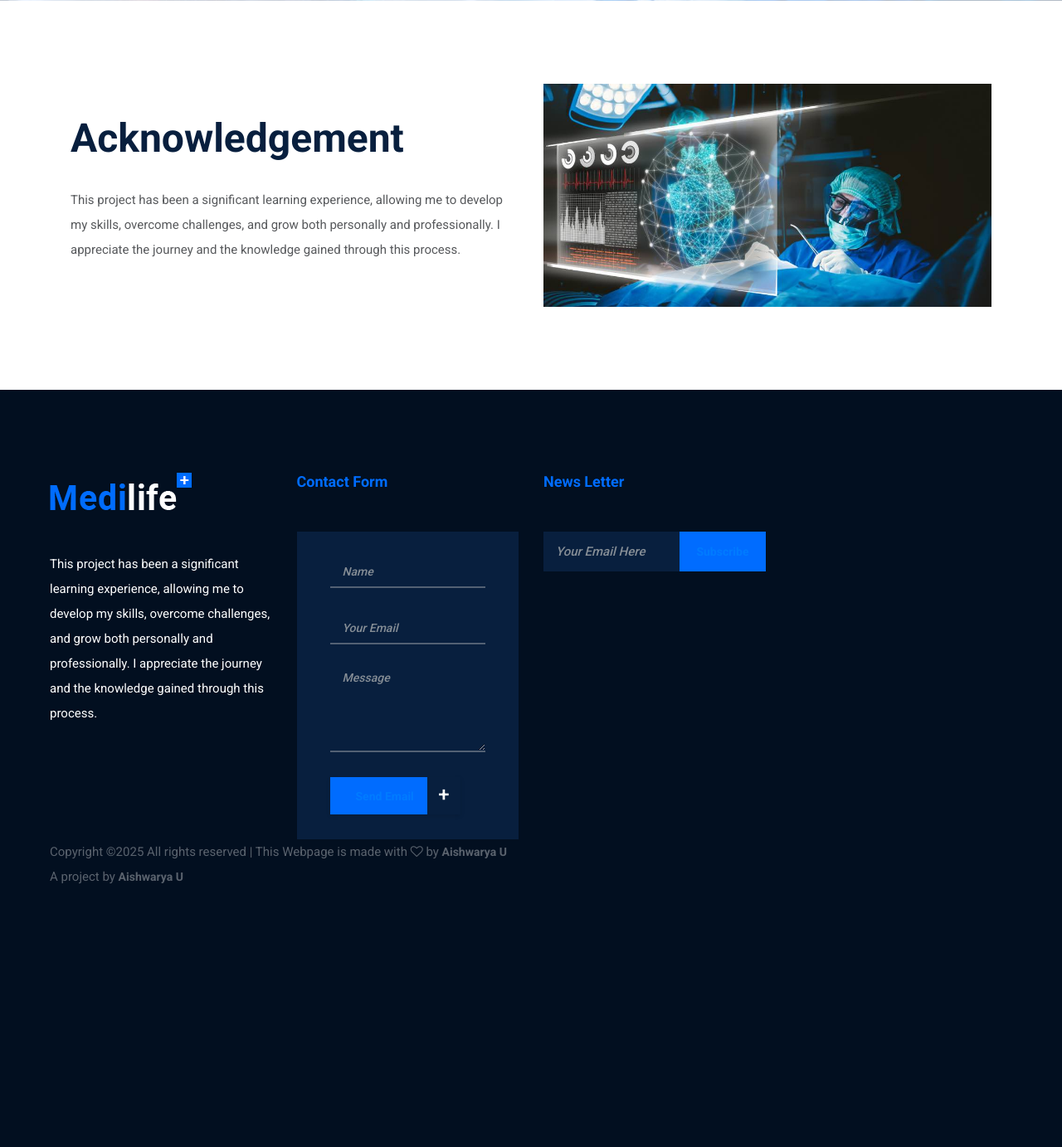
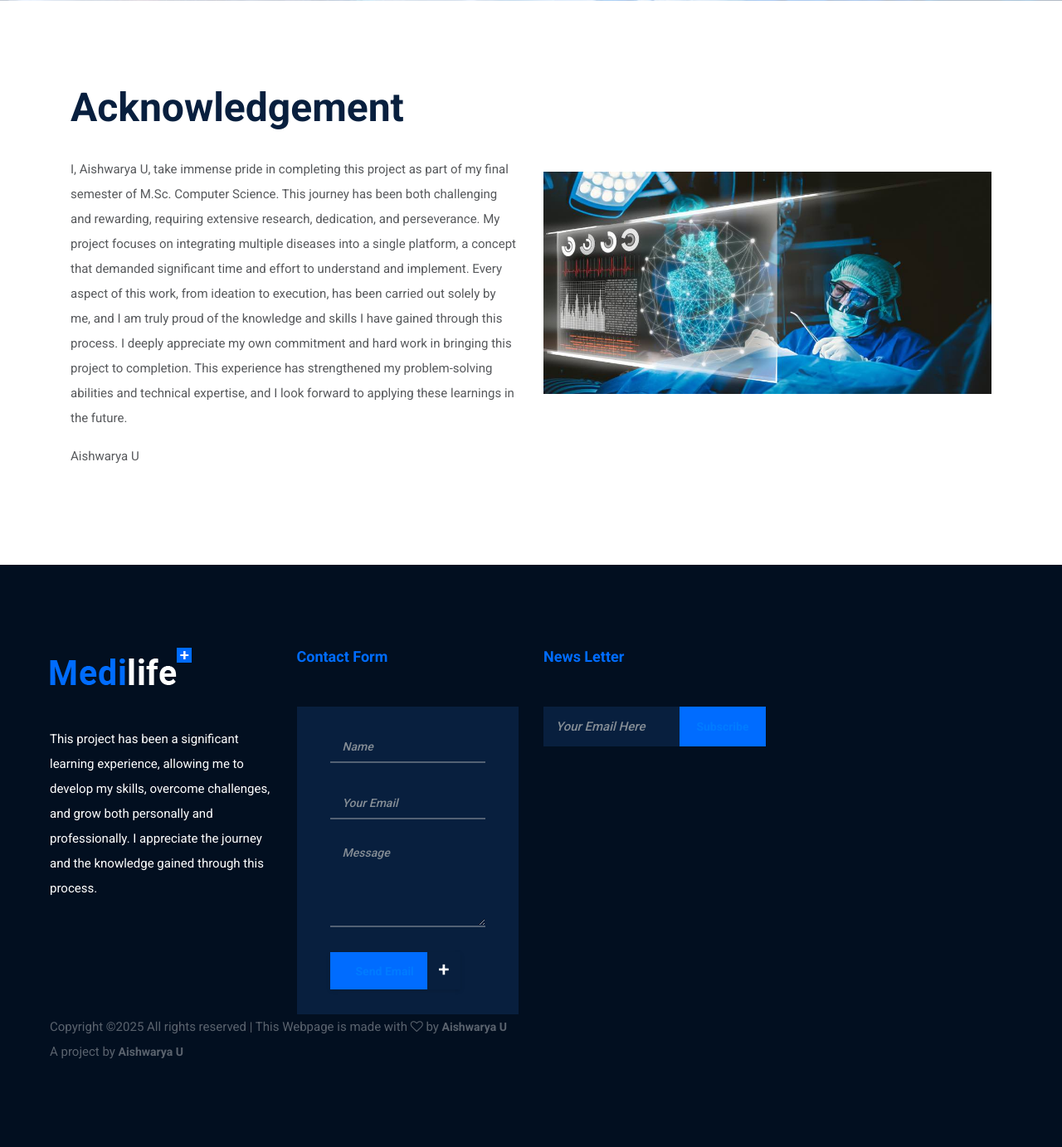
Before and after one commit to AishwaryaBCU/BCU-Diseases, a Python web app: template templates/about-us.html in a window 1280 px wide. Shown: the part 399-1782 px from the top of the page at 83% size. Before the commit the page ends 1465 px from the top, so only its background shows below. Run offline with Jinja, Linux system fonts and the light colour scheme; the template is opened without the code that fills it, so the values that code supplies are empty.

Commit message:
Update about-us.html

```diff
--- a/templates/about-us.html
+++ b/templates/about-us.html
@@ -114,7 +114,13 @@
                 <div class="col-12 col-lg-6">
                     <div class="features-content">
                         <h2>Acknowledgement</h2>
-                        <p>This project has been a significant learning experience, allowing me to develop my skills, overcome challenges, and grow both personally and professionally. I appreciate the journey and the knowledge gained through this process.</p>
+                        <p>I, Aishwarya U, take immense pride in completing this project as part of my final semester of M.Sc. Computer Science. This journey has been both challenging and rewarding, requiring extensive research, dedication, and perseverance.
+
+My project focuses on integrating multiple diseases into a single platform, a concept that demanded significant time and effort to understand and implement. Every aspect of this work, from ideation to execution, has been carried out solely by me, and I am truly proud of the knowledge and skills I have gained through this process.
+
+I deeply appreciate my own commitment and hard work in bringing this project to completion. This experience has strengthened my problem-solving abilities and technical expertise, and I look forward to applying these learnings in the future.
+                        </p>
+<p>Aishwarya U</p>
 
                     </div>
                 </div>
```
